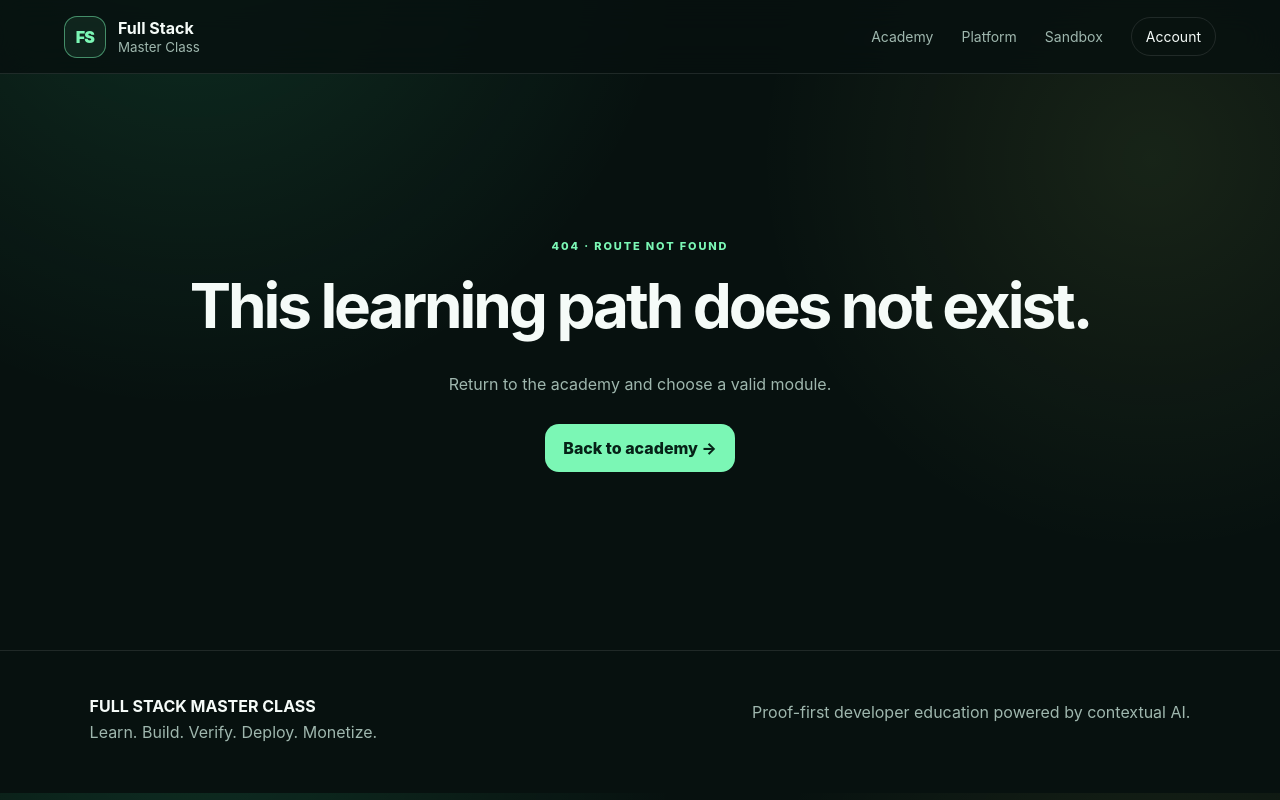
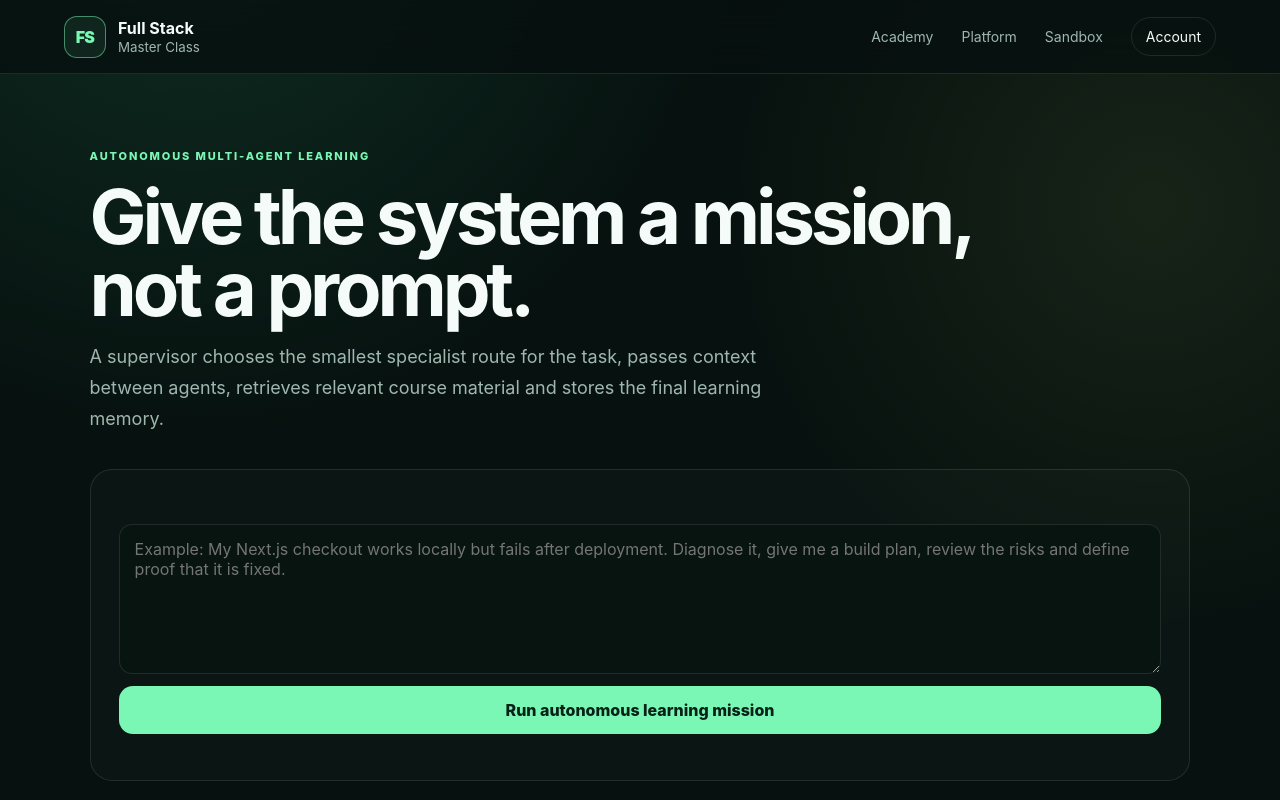
Before and after one commit to mabrig1/FULL-STACK-MASTER-CLASS, a Next.js app: page /orchestrator in a window 1280 px wide. Before the commit this address had no page. Shown: the top 800 px of the page. Built offline with nearby package versions, Linux system fonts and the light colour scheme.

Commit message:
feat: add commercial academy workspaces

```diff
--- /dev/null
+++ b/app/orchestrator/page.tsx
@@ -0,0 +1,5 @@
+import OrchestratorStudio from "@/components/orchestrator-studio";
+
+export default function OrchestratorPage() {
+  return <OrchestratorStudio />;
+}
```
